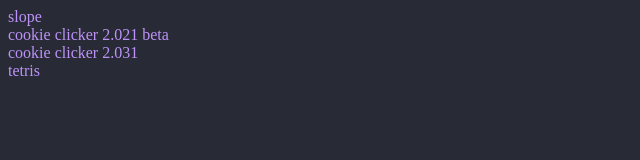
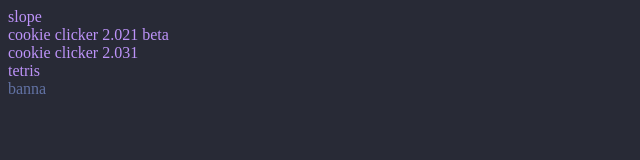
Before and after one commit to gavinE312/hostedwebgames, a plain HTML site: page index.html in a window 1280 px wide. Shown: the full height of the page, 0-640 px from the left. Drawn offline with Linux system fonts and the light colour scheme.

Commit message:
Update index.html

```diff
--- a/index.html
+++ b/index.html
@@ -33,6 +33,8 @@
   <a href="https://sunbrojedi.github.io/ccnew/">cookie clicker 2.031</a>
   <br>
   <a href="https://sunbrojedi.github.io/tet/">tetris</a>
+  <br>
+  <a herf="https://github.com/gavinE312/BananaBread/find/master/">banna</a>
 </body>
 
 </html>
```
